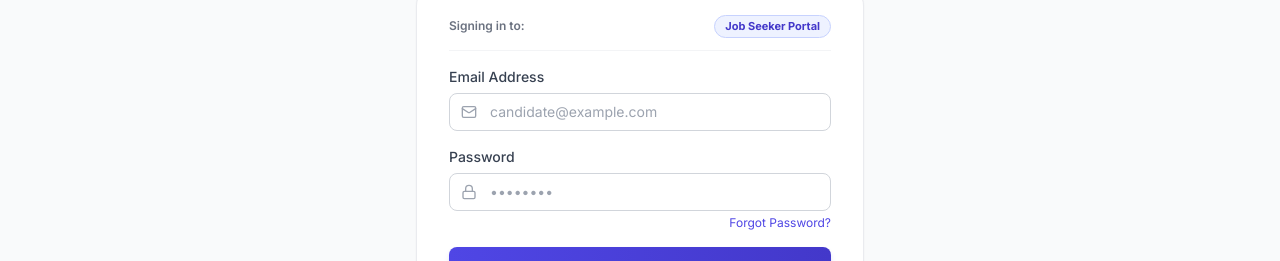
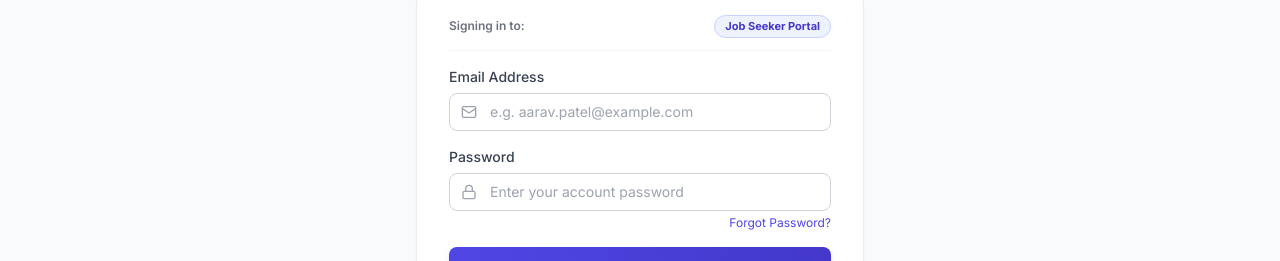
Before and after one commit to anupguptait14-cmd/hirehub, a React (Vite) app in the folder client/: page /login in a window 1280 px wide. Shown: the part 330-591 px from the top of the page. Built offline with nearby package versions, Linux system fonts and the light colour scheme; no server answers.

Commit message:
Update login input placeholders for candidate, employer, and admin roles

```diff
--- a/client/src/pages/Login.jsx
+++ b/client/src/pages/Login.jsx
@@ -161,10 +161,10 @@ export const Login = () => {
               type="email"
               placeholder={
                 selectedRole === 'candidate'
-                  ? 'candidate@example.com'
+                  ? 'e.g. aarav.patel@example.com'
                   : selectedRole === 'recruiter'
-                  ? 'employer@company.com'
-                  : 'admin@hirehub.com'
+                  ? 'e.g. priya.sharma@techcorp.in'
+                  : 'e.g. admin@hirehub.com'
               }
               value={email}
               onChange={(e) => setEmail(e.target.value)}
@@ -176,7 +176,7 @@ export const Login = () => {
               <Input
                 label="Password"
                 type="password"
-                placeholder="••••••••"
+                placeholder="Enter your account password"
                 value={password}
                 onChange={(e) => setPassword(e.target.value)}
                 icon={Lock}
```
